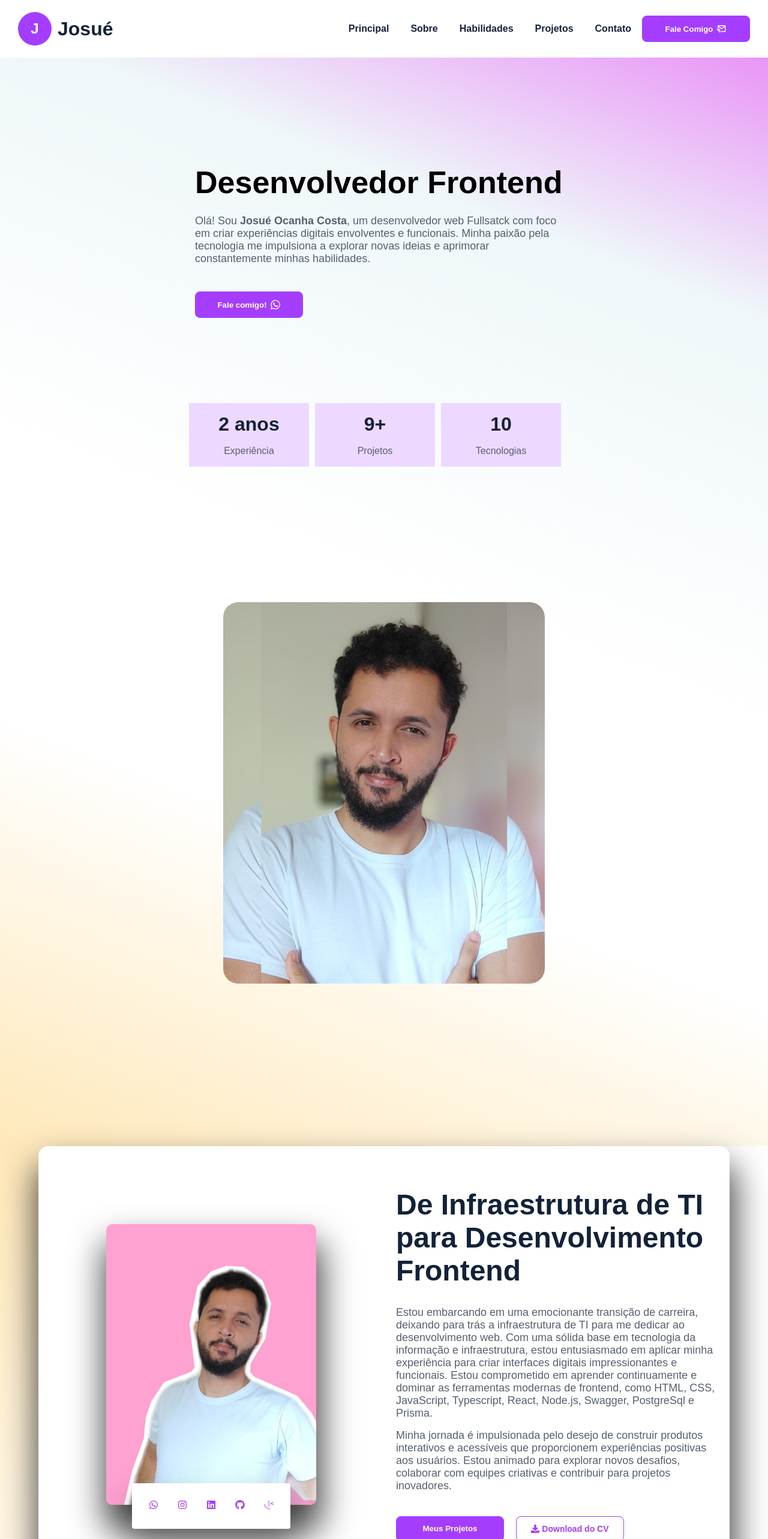
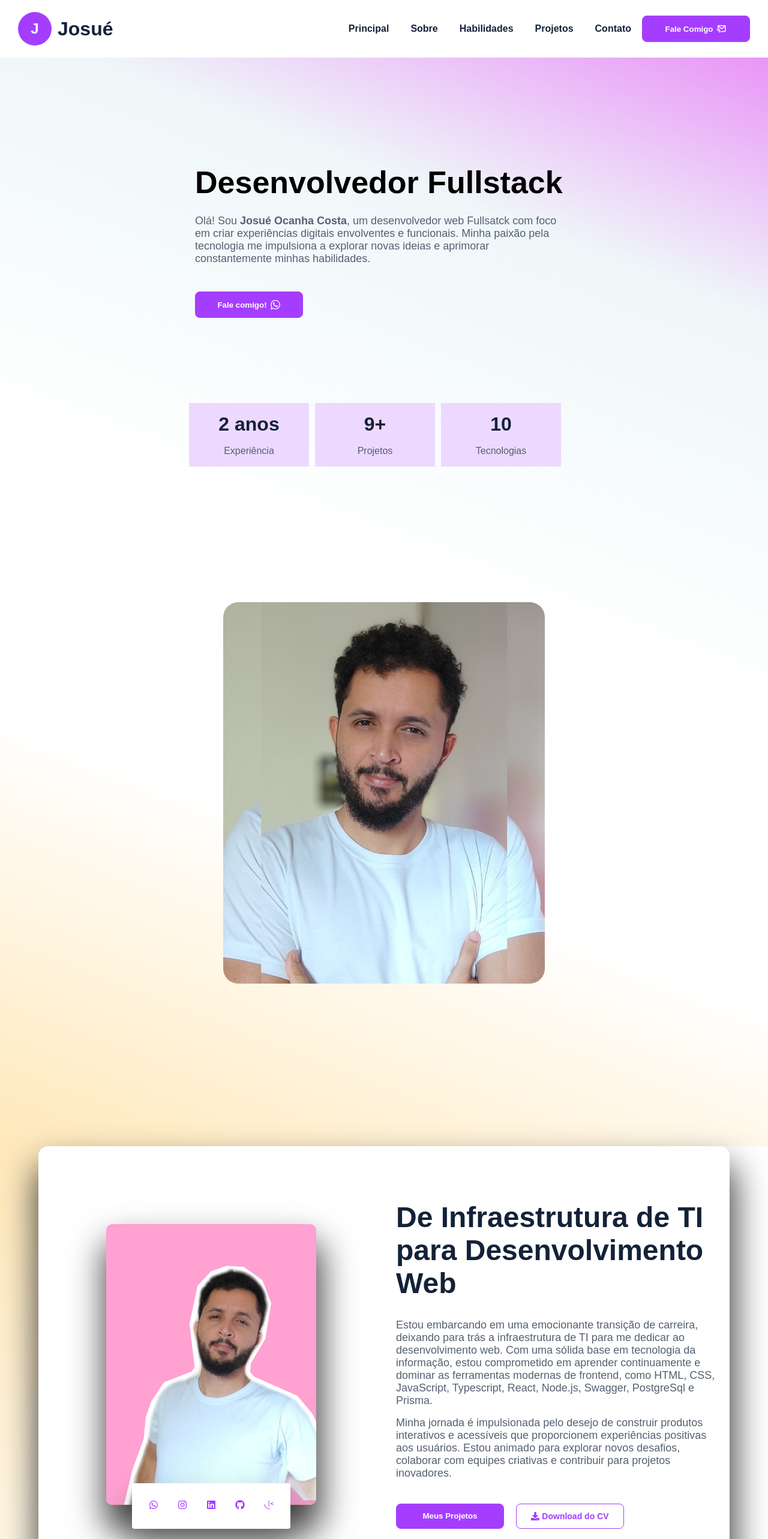
Before and after one commit to JosueCosta2023/portifolio-v2, a React (Vite) app: page / in a window 1280 px wide. Shown: the top 2566 px of the page at 60% size. Built offline with nearby package versions, Linux system fonts and the light colour scheme.

Commit message:
update: dados curriculares

```diff
--- a/src/pages/home/sections/about/index.tsx
+++ b/src/pages/home/sections/about/index.tsx
@@ -29,9 +29,9 @@ export const About = () => {
 
                 <AboutDetailsSocial>
                     <div>
-                        <h2> De Infraestrutura de TI para Desenvolvimento Frontend</h2>
+                        <h2> De Infraestrutura de TI para Desenvolvimento Web</h2>
                         <p>Estou embarcando em uma emocionante transição de carreira, deixando para trás a infraestrutura de TI para me dedicar ao desenvolvimento web.
-                        Com uma sólida base em tecnologia da informação e infraestrutura, estou entusiasmado em aplicar minha experiência para criar interfaces digitais impressionantes e funcionais. Estou comprometido em aprender continuamente e dominar as ferramentas modernas de frontend, como HTML, CSS, JavaScript, Typescript, React, Node.js, Swagger, PostgreSql e Prisma.</p>
+                        Com uma sólida base em tecnologia da informação, estou comprometido em aprender continuamente e dominar as ferramentas modernas de frontend, como HTML, CSS, JavaScript, Typescript, React, Node.js, Swagger, PostgreSql e Prisma.</p>
                         <p>
                         Minha jornada é impulsionada pelo desejo de construir produtos interativos e acessíveis que proporcionem experiências positivas aos usuários. Estou animado para explorar novos desafios, colaborar com equipes criativas e contribuir para projetos inovadores.
                         </p>
--- a/src/pages/home/sections/hero/index.tsx
+++ b/src/pages/home/sections/hero/index.tsx
@@ -19,7 +19,7 @@ export const Hero = () => {
       <HeroContent>
         <HeroDetails>
           <HeroInfo>
-            <h3>Desenvolvedor Frontend</h3>
+            <h3>Desenvolvedor Fullstack</h3>
             <p>Olá! Sou <strong>Josué Ocanha Costa</strong>, um desenvolvedor web Fullsatck com foco em criar experiências digitais envolventes e funcionais. Minha paixão pela tecnologia me impulsiona a explorar novas ideias e aprimorar constantemente minhas habilidades.</p>
               <ButtomPrimaryNormal onClick={handleClickWhatsapp}>
                 Fale comigo!<FaWhatsapp/>
```
